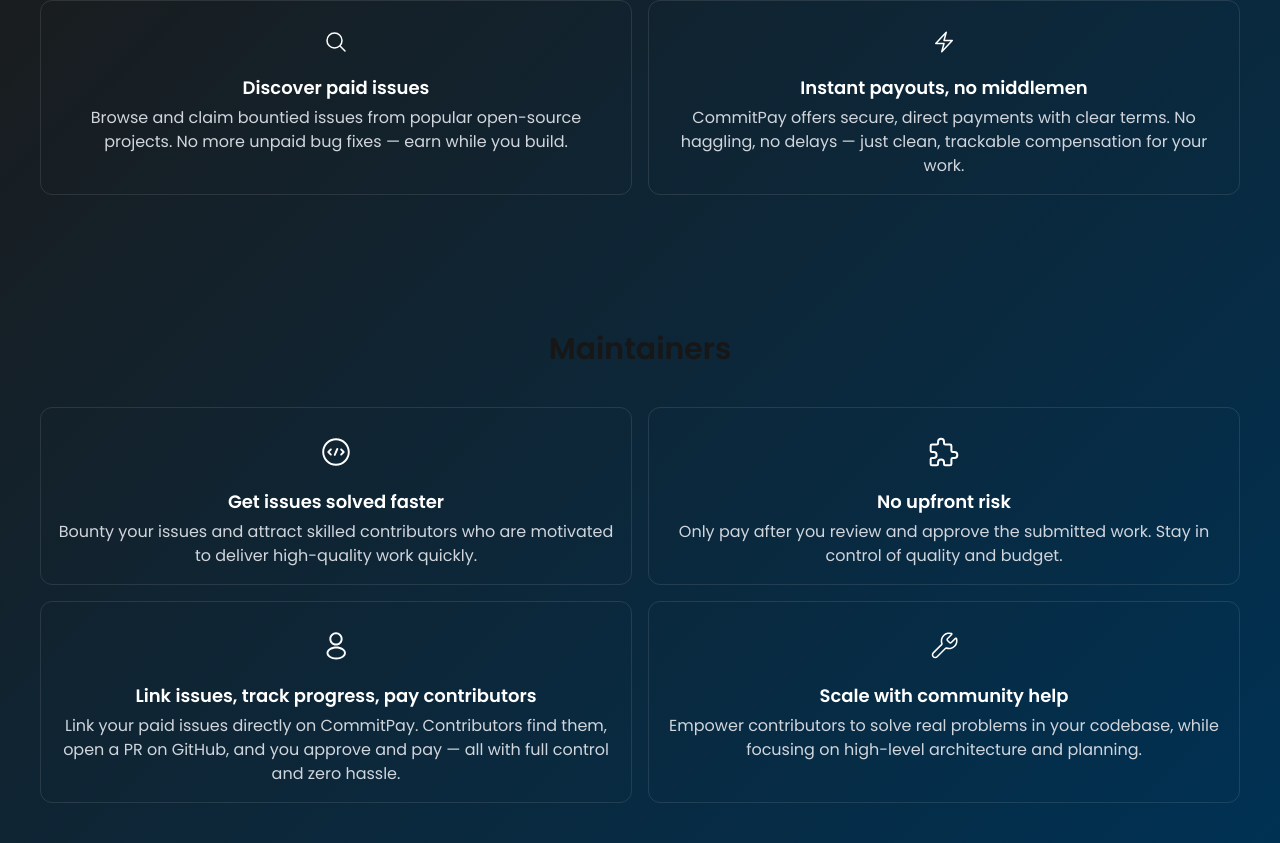
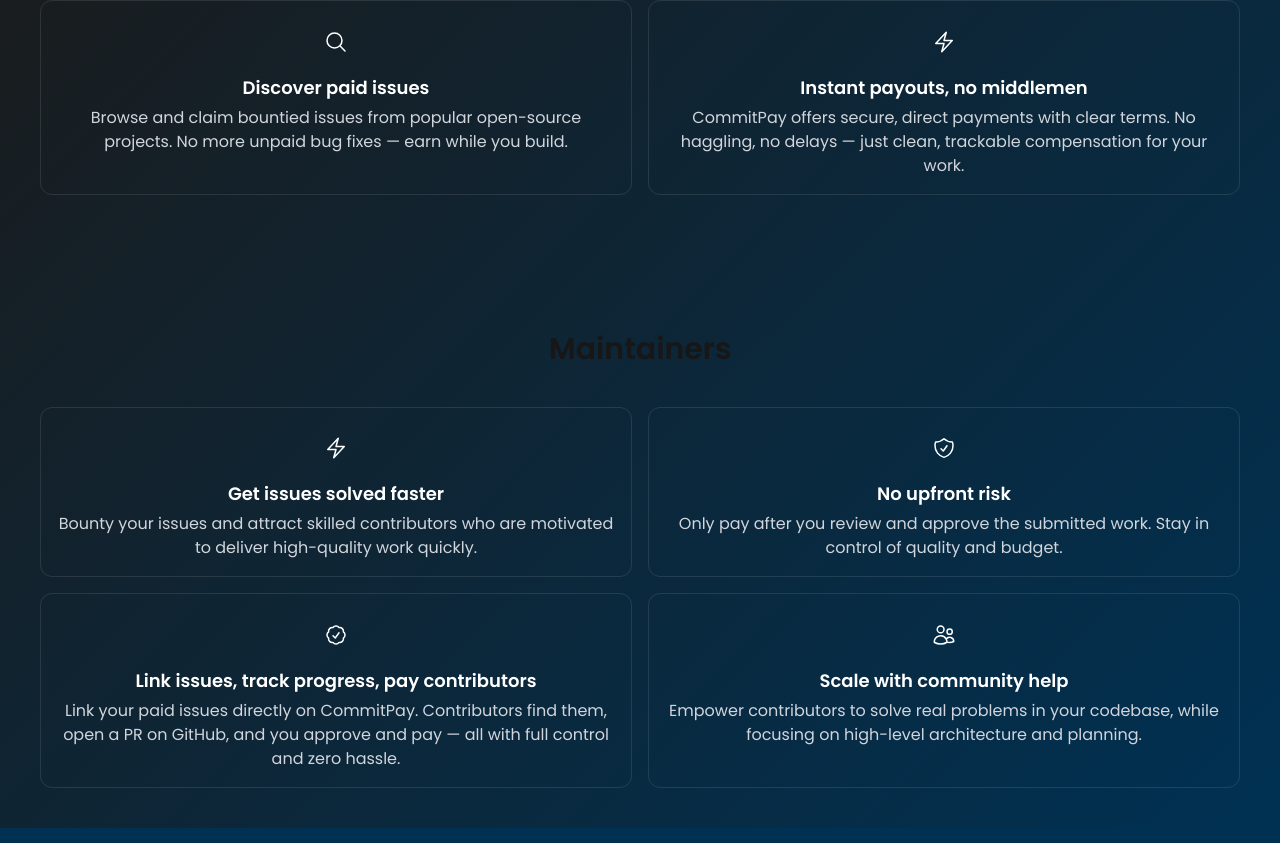
Before and after one commit to mohammadanas51/commitpay-v2, a Next.js app: page / in a window 1280 px wide. Shown: the part 930-1773 px from the top of the page. Built offline with nearby package versions, Linux system fonts and the light colour scheme.

Commit message:
added maintainers svg icons

```diff
--- a/src/components/landingPage/MaintainerBenefits.tsx
+++ b/src/components/landingPage/MaintainerBenefits.tsx
@@ -7,38 +7,26 @@
 });
 function MaintainerBenefits() {
   return (
-     <div className={`text-center ${poppins.className}`}>
-      <div className={`text-3xl mt-24 font-semibold`}>
-        Maintainers
-      </div>
+    <div className={`text-center ${poppins.className}`}>
+      <div className={`text-3xl mt-24 font-semibold`}>Maintainers</div>
 
       <div className="grid grid-cols-1 sm:grid-cols-2 gap-4  p-10 ">
         <div className="block rounded-xl border border-white/10 p-4">
           <span className="inline-block rounded-lg p-3">
             <div className="inline-flex align-middle justify-center items-center select-none text-white">
               <svg
-                viewBox="0 0 25 24"
+                xmlns="http://www.w3.org/2000/svg"
                 fill="none"
-                xmlns="http://www.w3.org/2000/svg"
-                height="32"
-                width="32"
+                viewBox="0 0 24 24"
+                stroke-width="1.5"
+                stroke="currentColor"
+                className="size-6"
               >
                 <path
-                  d="M8.50141 14.75C8.3114 14.75 8.12141 14.68 7.97141 14.53L5.97141 12.53C5.68141 12.24 5.68141 11.7599 5.97141 11.4699L7.97141 9.46994C8.26141 9.17994 8.7414 9.17994 9.0314 9.46994C9.3214 9.75994 9.3214 10.24 9.0314 10.53L7.5614 12L9.0314 13.4699C9.3214 13.7599 9.3214 14.24 9.0314 14.53C8.8814 14.68 8.69141 14.75 8.50141 14.75Z"
-                  fill="currentColor"
-                ></path>
-                <path
-                  d="M16.5014 14.75C16.3114 14.75 16.1214 14.68 15.9714 14.53C15.6814 14.24 15.6814 13.7599 15.9714 13.4699L17.4414 12L15.9714 10.53C15.6814 10.24 15.6814 9.75994 15.9714 9.46994C16.2614 9.17994 16.7414 9.17994 17.0314 9.46994L19.0314 11.4699C19.3214 11.7599 19.3214 12.24 19.0314 12.53L17.0314 14.53C16.8814 14.68 16.6914 14.75 16.5014 14.75Z"
-                  fill="currentColor"
-                ></path>
-                <path
-                  d="M12.5 22.75C6.57 22.75 1.75 17.93 1.75 12C1.75 6.07 6.57 1.25 12.5 1.25C18.43 1.25 23.25 6.07 23.25 12C23.25 17.93 18.43 22.75 12.5 22.75ZM12.5 2.75C7.4 2.75 3.25 6.9 3.25 12C3.25 17.1 7.4 21.25 12.5 21.25C17.6 21.25 21.75 17.1 21.75 12C21.75 6.9 17.6 2.75 12.5 2.75Z"
-                  fill="currentColor"
-                ></path>
-                <path
-                  d="M11.5021 15.0801C11.4021 15.0801 11.3021 15.0601 11.2121 15.0201C10.8321 14.8601 10.6521 14.4201 10.8221 14.0301L12.8221 9.36004C12.9821 8.98004 13.4221 8.80002 13.8021 8.97002C14.1821 9.13002 14.3621 9.57008 14.1921 9.96008L12.1921 14.6301C12.0721 14.9101 11.7921 15.0801 11.5021 15.0801Z"
-                  fill="currentColor"
-                ></path>
+                  strokeLinecap="round"
+                  strokeLinejoin="round"
+                  d="m3.75 13.5 10.5-11.25L12 10.5h8.25L9.75 21.75 12 13.5H3.75Z"
+                />
               </svg>
             </div>
           </span>
@@ -48,7 +36,8 @@
           </h2>
           <p className="sm:mt-1 block text-sm sm:text-base text-gray-300">
             {" "}
-            Bounty your issues and attract skilled contributors who are motivated to deliver high-quality work quickly.
+            Bounty your issues and attract skilled contributors who are
+            motivated to deliver high-quality work quickly.
           </p>
         </div>
 
@@ -56,18 +45,18 @@
           <span className="inline-block rounded-lg p-3">
             <div className="inline-flex align-middle justify-center items-center select-none text-white">
               <svg
+                xmlns="http://www.w3.org/2000/svg"
+                fill="none"
                 viewBox="0 0 24 24"
-                fill="none"
-                xmlns="http://www.w3.org/2000/svg"
-                height="32"
-                width="32"
+                stroke-width="1.5"
+                stroke="currentColor"
+                className="size-6"
               >
                 <path
-                  d="M7.55556 4.22222C7.55556 2.99492 8.55048 2 9.77778 2C11.0051 2 12 2.99492 12 4.22222V5.44444C12 5.99673 12.4477 6.44444 13 6.44444H16.5556C17.1078 6.44444 17.5556 6.89216 17.5556 7.44444V11C17.5556 11.5523 18.0033 12 18.5556 12H19.7778C21.0051 12 22 12.9949 22 14.2222C22 15.4496 21.0051 16.4444 19.7778 16.4444H18.5556C18.0033 16.4444 17.5556 16.8922 17.5556 17.4444V21C17.5556 21.5523 17.1078 22 16.5556 22H13C12.4477 22 12 21.5523 12 21V19.7778C12 18.5504 11.0051 17.5556 9.77778 17.5556C8.55048 17.5556 7.55556 18.5504 7.55556 19.7778V21C7.55556 21.5523 7.10784 22 6.55556 22H3C2.44772 22 2 21.5523 2 21V17.4444C2 16.8922 2.44772 16.4444 3 16.4444H4.22222C5.44952 16.4444 6.44444 15.4496 6.44444 14.2222C6.44444 12.9949 5.44952 12 4.22222 12H3C2.44772 12 2 11.5523 2 11V7.44444C2 6.89216 2.44772 6.44444 3 6.44444H6.55556C7.10784 6.44444 7.55556 5.99673 7.55556 5.44444V4.22222Z"
-                  stroke="currentColor"
-                  strokeWidth="1.5"
-                  strokeLinecap="square"
-                ></path>
+                  strokeLinecap="round"
+                  strokeLinejoin="round"
+                  d="M9 12.75 11.25 15 15 9.75m-3-7.036A11.959 11.959 0 0 1 3.598 6 11.99 11.99 0 0 0 3 9.749c0 5.592 3.824 10.29 9 11.623 5.176-1.332 9-6.03 9-11.622 0-1.31-.21-2.571-.598-3.751h-.152c-3.196 0-6.1-1.248-8.25-3.285Z"
+                />
               </svg>
             </div>
           </span>
@@ -76,7 +65,8 @@
           </h2>
           <p className="sm:mt-1 block text-sm sm:text-base text-gray-300">
             {" "}
-            Only pay after you review and approve the submitted work. Stay in control of quality and budget.
+            Only pay after you review and approve the submitted work. Stay in
+            control of quality and budget.
           </p>
         </div>
 
@@ -84,20 +74,18 @@
           <span className="inline-block rounded-lg p-3">
             <div className="inline-flex align-middle justify-center items-center select-none text-white">
               <svg
-                viewBox="0 0 25 24"
+                xmlns="http://www.w3.org/2000/svg"
                 fill="none"
-                xmlns="http://www.w3.org/2000/svg"
-                height="32"
-                width="32"
+                viewBox="0 0 24 24"
+                stroke-width="1.5"
+                stroke="currentColor"
+                className="size-6"
               >
                 <path
-                  d="M12.6586 11.62C12.6286 11.62 12.6086 11.62 12.5786 11.62C12.5286 11.61 12.4586 11.61 12.3986 11.62C9.49859 11.53 7.30859 9.25 7.30859 6.44C7.30859 3.58 9.63859 1.25 12.4986 1.25C15.3586 1.25 17.6886 3.58 17.6886 6.44C17.6786 9.25 15.4786 11.53 12.6886 11.62C12.6786 11.62 12.6686 11.62 12.6586 11.62ZM12.4986 2.75C10.4686 2.75 8.80859 4.41 8.80859 6.44C8.80859 8.44 10.3686 10.05 12.3586 10.12C12.4086 10.11 12.5486 10.11 12.6786 10.12C14.6386 10.03 16.1786 8.42 16.1886 6.44C16.1886 4.41 14.5286 2.75 12.4986 2.75Z"
-                  fill="currentColor"
-                ></path>
-                <path
-                  d="M12.6716 22.55C10.7116 22.55 8.74156 22.05 7.25156 21.05C5.86156 20.13 5.10156 18.87 5.10156 17.5C5.10156 16.13 5.86156 14.86 7.25156 13.93C10.2516 11.94 15.1116 11.94 18.0916 13.93C19.4716 14.85 20.2416 16.11 20.2416 17.48C20.2416 18.85 19.4816 20.12 18.0916 21.05C16.5916 22.05 14.6316 22.55 12.6716 22.55ZM8.08156 15.19C7.12156 15.83 6.60156 16.65 6.60156 17.51C6.60156 18.36 7.13156 19.18 8.08156 19.81C10.5716 21.48 14.7716 21.48 17.2616 19.81C18.2216 19.17 18.7416 18.35 18.7416 17.49C18.7416 16.64 18.2116 15.82 17.2616 15.19C14.7716 13.53 10.5716 13.53 8.08156 15.19Z"
-                  fill="currentColor"
-                ></path>
+                  strokeLinecap="round"
+                  strokeLinejoin="round"
+                  d="M9 12.75 11.25 15 15 9.75M21 12c0 1.268-.63 2.39-1.593 3.068a3.745 3.745 0 0 1-1.043 3.296 3.745 3.745 0 0 1-3.296 1.043A3.745 3.745 0 0 1 12 21c-1.268 0-2.39-.63-3.068-1.593a3.746 3.746 0 0 1-3.296-1.043 3.745 3.745 0 0 1-1.043-3.296A3.745 3.745 0 0 1 3 12c0-1.268.63-2.39 1.593-3.068a3.745 3.745 0 0 1 1.043-3.296 3.746 3.746 0 0 1 3.296-1.043A3.746 3.746 0 0 1 12 3c1.268 0 2.39.63 3.068 1.593a3.746 3.746 0 0 1 3.296 1.043 3.746 3.746 0 0 1 1.043 3.296A3.745 3.745 0 0 1 21 12Z"
+                />
               </svg>
             </div>
           </span>
@@ -107,7 +95,9 @@
           </h2>
           <p className="sm:mt-1 block text-sm sm:text-base text-gray-300">
             {" "}
-            Link your paid issues directly on CommitPay. Contributors find them, open a PR on GitHub, and you approve and pay — all with full control and zero hassle.
+            Link your paid issues directly on CommitPay. Contributors find them,
+            open a PR on GitHub, and you approve and pay — all with full control
+            and zero hassle.
           </p>
         </div>
 
@@ -115,19 +105,18 @@
           <span className="inline-block rounded-lg p-3">
             <div className="inline-flex align-middle justify-center items-center select-none text-white">
               <svg
-                viewBox="0 0 25 24"
+                xmlns="http://www.w3.org/2000/svg"
                 fill="none"
-                xmlns="http://www.w3.org/2000/svg"
-                height="32"
-                width="32"
+                viewBox="0 0 24 24"
+                stroke-width="1.5"
+                stroke="currentColor"
+                className="size-6"
               >
                 <path
-                  d="M15.2013 6.29998C15.0181 6.48691 14.9155 6.73823 14.9155 6.99998C14.9155 7.26173 15.0181 7.51305 15.2013 7.69998L16.8013 9.29998C16.9882 9.48321 17.2396 9.58584 17.5013 9.58584C17.7631 9.58584 18.0144 9.48321 18.2013 9.29998L21.4602 6.04107C21.7073 5.79397 22.1242 5.87146 22.229 6.20485C22.52 7.13078 22.583 8.11721 22.4078 9.07913C22.1892 10.279 21.61 11.3838 20.7476 12.2463C19.8852 13.1087 18.7804 13.6878 17.5805 13.9064C16.4942 14.1044 15.3767 13.9983 14.3504 13.6034C14.1561 13.5287 13.9339 13.5674 13.7867 13.7146L7.12132 20.38C6.7235 20.7778 6.18393 21.0013 5.62132 21.0013C5.05871 21.0013 4.51914 20.7778 4.12132 20.38C3.7235 19.9822 3.5 19.4426 3.5 18.88C3.5 18.3174 3.7235 17.7778 4.12132 17.38L10.7867 10.7146C10.9339 10.5674 10.9726 10.3452 10.8979 10.1509C10.503 9.12458 10.3969 8.00708 10.5949 6.92083C10.8135 5.72092 11.3926 4.61614 12.255 3.7537C13.1175 2.89127 14.2223 2.31215 15.4222 2.09352C16.3841 1.91826 17.3705 1.98134 18.2965 2.27232C18.6298 2.37708 18.7073 2.79397 18.4602 3.04107L15.2113 6.28998L15.2013 6.29998Z"
-                  stroke="currentColor"
-                  strokeWidth="1.2"
                   strokeLinecap="round"
                   strokeLinejoin="round"
-                ></path>
+                  d="M15 19.128a9.38 9.38 0 0 0 2.625.372 9.337 9.337 0 0 0 4.121-.952 4.125 4.125 0 0 0-7.533-2.493M15 19.128v-.003c0-1.113-.285-2.16-.786-3.07M15 19.128v.106A12.318 12.318 0 0 1 8.624 21c-2.331 0-4.512-.645-6.374-1.766l-.001-.109a6.375 6.375 0 0 1 11.964-3.07M12 6.375a3.375 3.375 0 1 1-6.75 0 3.375 3.375 0 0 1 6.75 0Zm8.25 2.25a2.625 2.625 0 1 1-5.25 0 2.625 2.625 0 0 1 5.25 0Z"
+                />
               </svg>
             </div>
           </span>
@@ -135,12 +124,13 @@
             Scale with community help
           </h2>
           <p className="sm:mt-1 block text-sm sm:text-base text-gray-300">
-            Empower contributors to solve real problems in your codebase, while focusing on high-level architecture and planning.
+            Empower contributors to solve real problems in your codebase, while
+            focusing on high-level architecture and planning.
           </p>
         </div>
       </div>
     </div>
-  )
+  );
 }
 
 export default MaintainerBenefits
```
